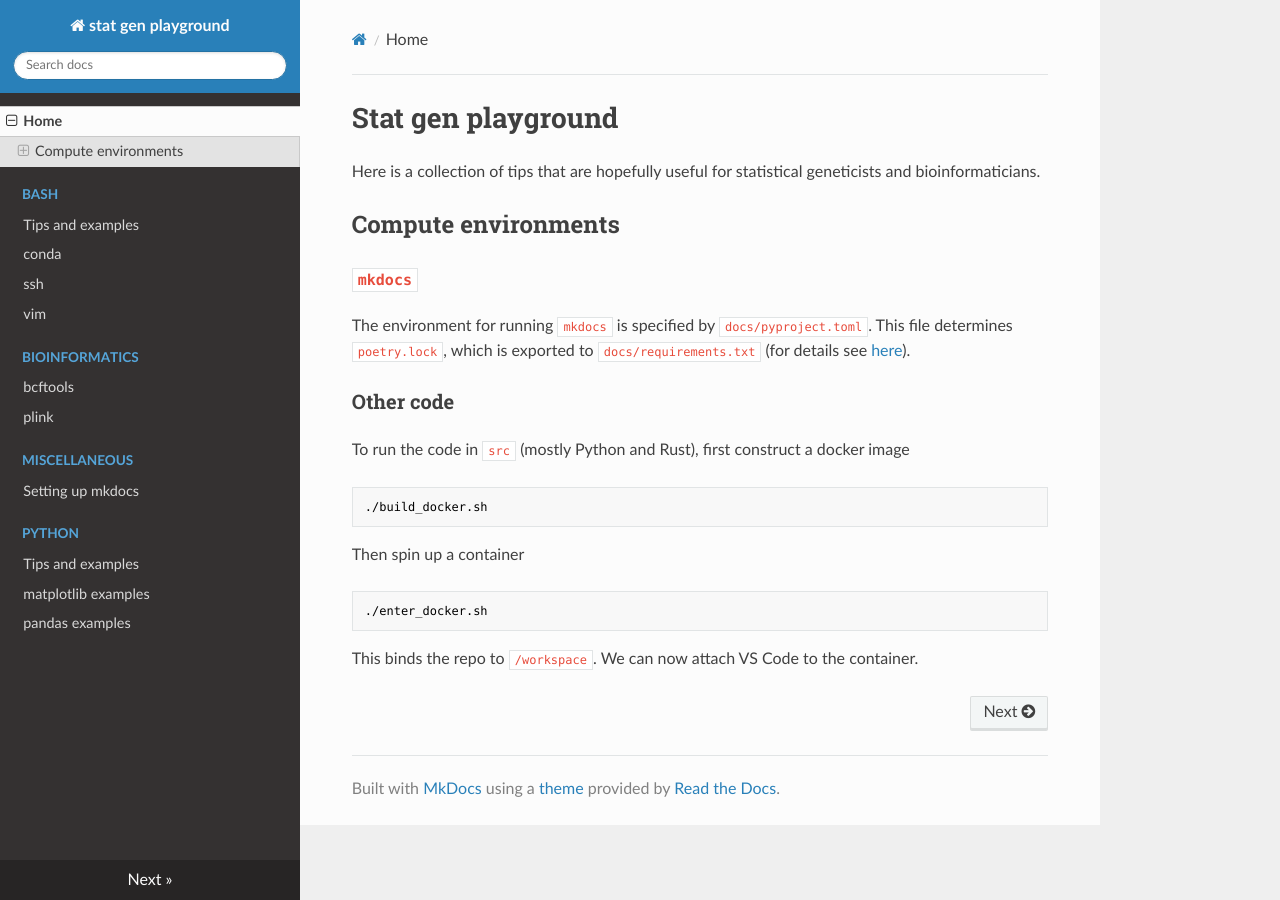
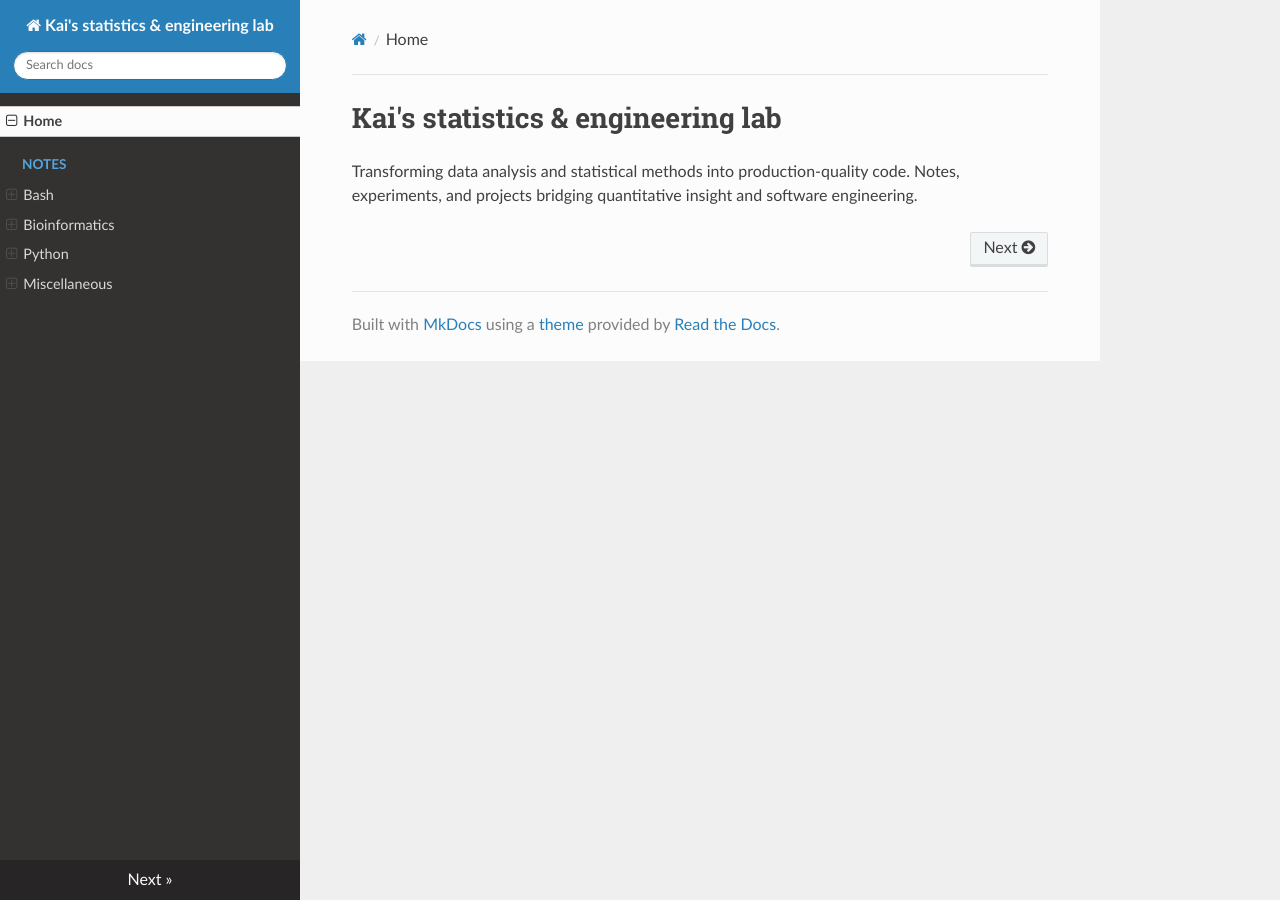
Before and after one commit to drkaizeng/statistics_and_engineering_lab, an MkDocs documentation site: the page built from docs/index.md, in a window 1280 px wide. Built offline with MkDocs 1.6.1, drawn with Linux system fonts in a browser that asks for light colours; nearby versions of some CDN libraries.

Commit message:
Change name

````diff
--- a/docs/index.md
+++ b/docs/index.md
@@ -1,17 +1,2 @@
-# Stat gen playground
-Here is a collection of tips that are hopefully useful for statistical geneticists and bioinformaticians.
-
-## Compute environments
-### `mkdocs`
-The environment for running `mkdocs` is specified by `docs/pyproject.toml`. This file determines `poetry.lock`, which is exported to `docs/requirements.txt` (for details see [here](misc/setting_up_mkdocs.md#setting-up-mkdocs)).
-
-### Other code
-To run the code in `src` (mostly Python and Rust), first construct a docker image
-```bash
-./build_docker.sh
-```
-Then spin up a container
-```bash
-./enter_docker.sh
-```
-This binds the repo to `/workspace`. We can now attach VS Code to the container.
+# Kai's statistics & engineering lab
+Transforming data analysis and statistical methods into production-quality code. Notes, experiments, and projects bridging quantitative insight and software engineering.
--- a/docs/pyproject.toml
+++ b/docs/pyproject.toml
@@ -1,6 +1,6 @@
 [tool.poetry]
 package-mode = false
-name = "stat-gen-playground"
+name = "statistics_and_engineering_lab"
 authors = ["kai <87151509+drkaizeng@users.noreply.github.com>"]
 readme = "README.md"
 
--- a/mkdocs.yml
+++ b/mkdocs.yml
@@ -1,4 +1,4 @@
-site_name: stat gen playground
+site_name: Kai's statistics & engineering lab
 
 theme:
     name: readthedocs
@@ -7,20 +7,21 @@ theme:
 
 nav:
     - Home: index.md
-    - Bash:
-        - Tips and examples: bash/tips_examples.md
-        - conda: bash/conda.md
-        - ssh: bash/ssh.md
-        - vim: bash/vim.md
-    - Bioinformatics:
-        - bcftools: bioinformatics/bcftools.md
-        - plink: bioinformatics/plink.md
-    - Miscellaneous:
-        - Setting up mkdocs: misc/setting_up_mkdocs.md
-    - Python:
-        - Tips and examples: python/tips_examples.md
-        - matplotlib examples: python/matplotlib_examples.md
-        - pandas examples: python/pandas_examples.md
+    - Notes:
+        - Bash:
+            - Tips and examples: bash/tips_examples.md
+            - conda: bash/conda.md
+            - ssh: bash/ssh.md
+            - vim: bash/vim.md
+        - Bioinformatics:
+            - bcftools: bioinformatics/bcftools.md
+            - plink: bioinformatics/plink.md
+        - Python:
+            - Tips and examples: python/tips_examples.md
+            - matplotlib examples: python/matplotlib_examples.md
+            - pandas examples: python/pandas_examples.md
+        - Miscellaneous:
+            - Setting up mkdocs: misc/setting_up_mkdocs.md
 
 markdown_extensions:
     - attr_list
````
Also changed, not shown: docs/misc/setting_up_mkdocs.md (+1 -1 lines).
